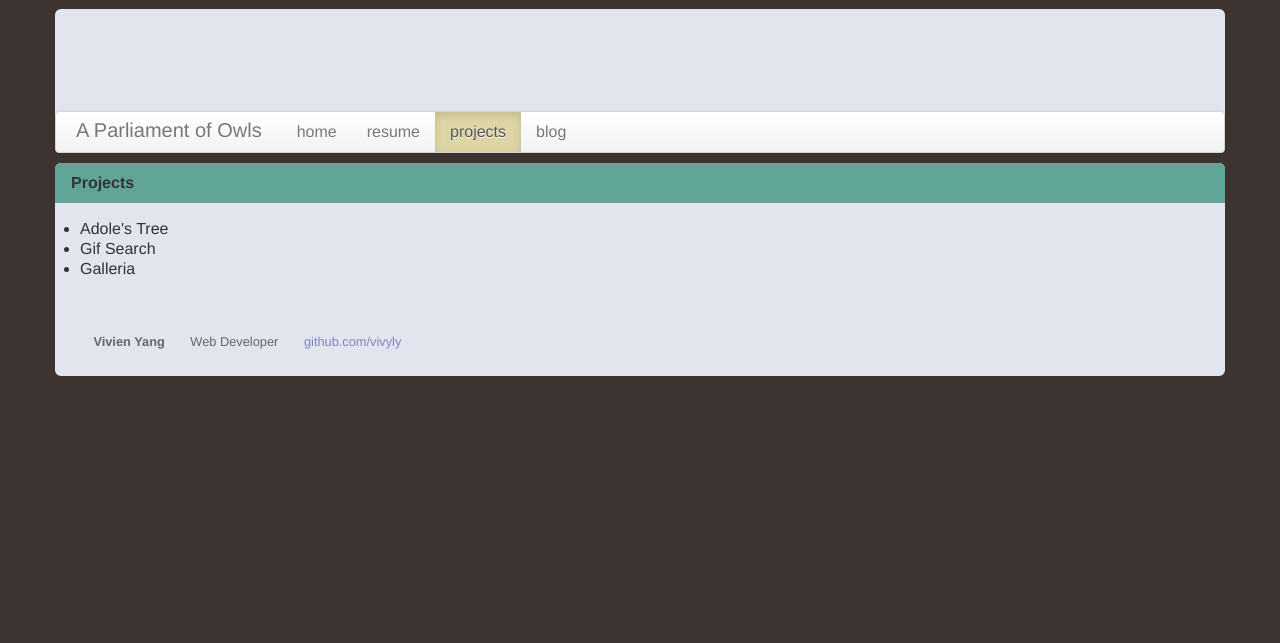
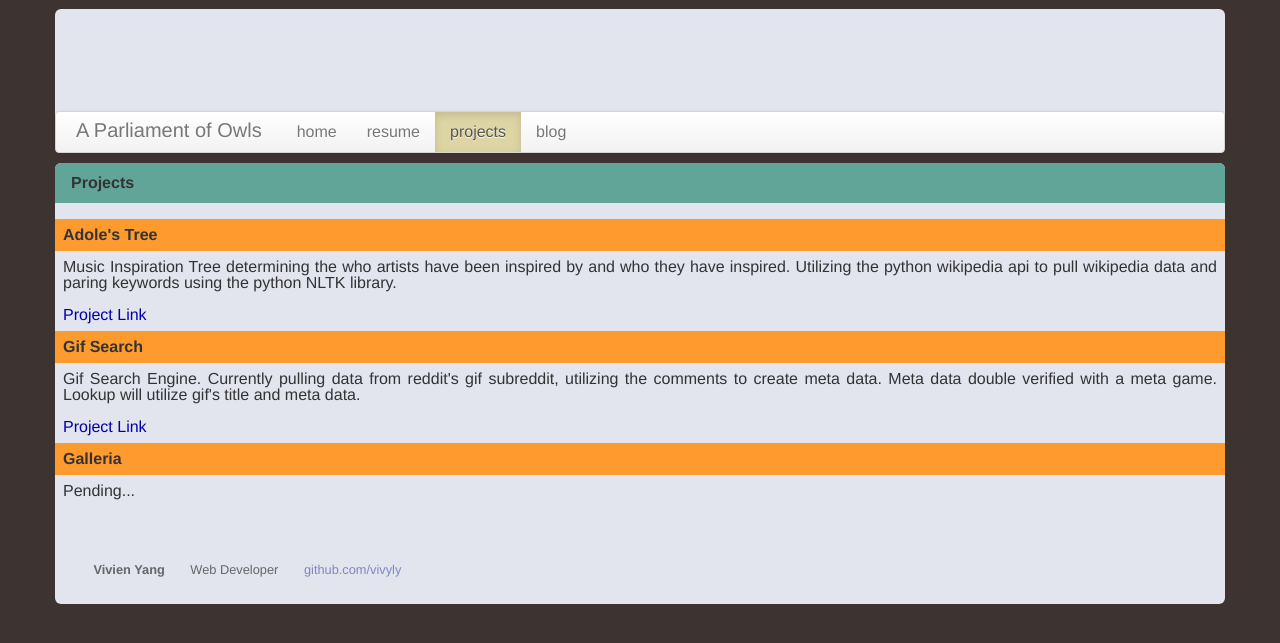
Before and after one commit to vivyly/vivyly.github.io, a Jekyll site: the page built from projects/index.html, in a window 1280 px wide. Shown: the top 643 px of the page. Built offline with Jekyll 4.4.1, drawn with Linux system fonts in a browser that asks for light colours; Markdown is read by kramdown in place of the engine named in the settings.

Commit message:
cleaning up project page

```diff
--- a/css/main.css
+++ b/css/main.css
@@ -168,24 +168,28 @@ ul.posts span {
 .creator_name, .creator_desc{
   font-weight:bold;
 }
+
 /*****************************************************************************/
 /*
-/* Resume
+/* Posts
 /*
 /*****************************************************************************/
-
 .home{
   padding: 0 2em;
 }
 
-.resume_section .section_header{
+.section_header{
   background-color:#FF9A2E;
   padding:.5em;
   font-weight:bold;
 }
 
-.resume_section .section_content{
+.section_content{
   padding:.5em;
+}
+
+.project_desc{
+  margin-bottom:1em;
 }
 
 .subsection_content{
@@ -198,11 +202,6 @@ ul.posts span {
   font-weight:bold;
 }
 
-/*****************************************************************************/
-/*
-/* Posts
-/*
-/*****************************************************************************/
 
 /* standard */
 .post pre {
--- a/projects/index.html
+++ b/projects/index.html
@@ -3,11 +3,36 @@ layout: default
 title: Viv's Projects
 ---
 
+<h1>Projects</h1>
 <div id="home">
-  <h1>Projects</h1>
-  <ul class="projects">
-      <li>Adole's Tree</li>
-      <li>Gif Search</li>
-      <li>Galleria</li>
-  </ul>
+  <div class="section">
+      <div class="section_header">Adole's Tree</div>
+      <div class="section_content">
+          <div class="project_desc">
+              Music Inspiration Tree determining the who artists have been
+              inspired by and who they have inspired. Utilizing the python
+              wikipedia api to pull wikipedia data and paring keywords using
+              the python NLTK library.
+          </div>
+          <a class="section_link" href="https://github.com/vivyly/aoidetree">Project Link</a>
+      </div>
+  </div>
+  <div class="section">
+      <div class="section_header">Gif Search</div>
+      <div class="section_content">
+          <div class="project_desc">
+              Gif Search Engine. Currently pulling data from reddit's gif
+              subreddit, utilizing the comments to create meta data. Meta data
+              double verified with a meta game. Lookup will utilize gif's
+              title and meta data.
+          </div>
+          <a class="section_link" href="https://github.com/vivyly/gifsearch">Project Link</a>
+      </div>
+  </div>
+  <div class="section">
+      <div class="section_header">Galleria</div>
+      <div class="section_content">
+        Pending...
+      </div>
+  </div>
 </div>
```
